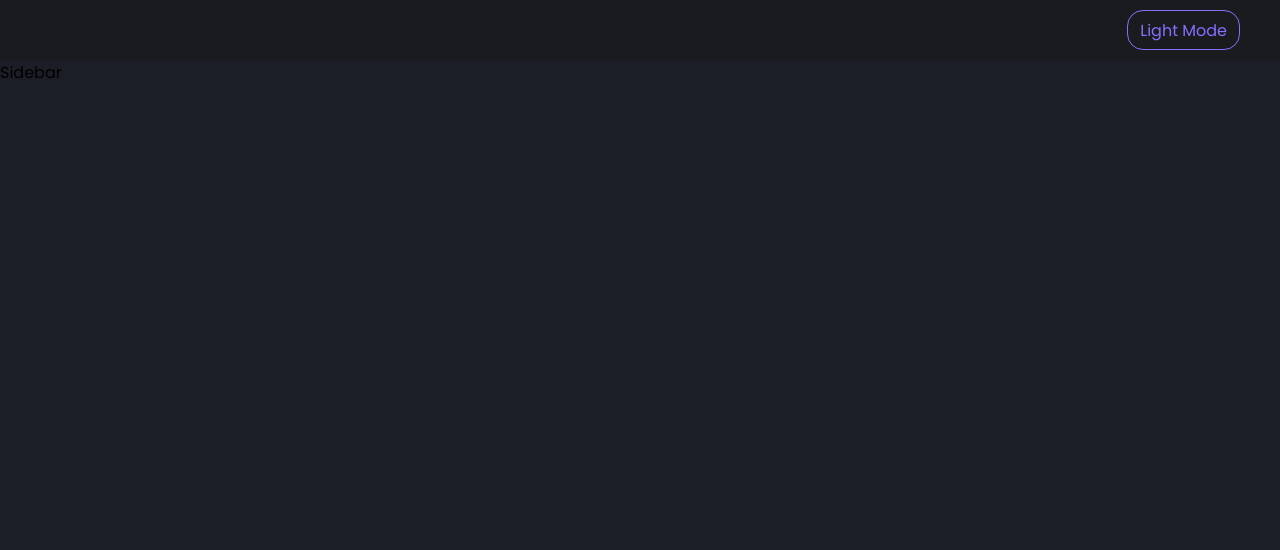
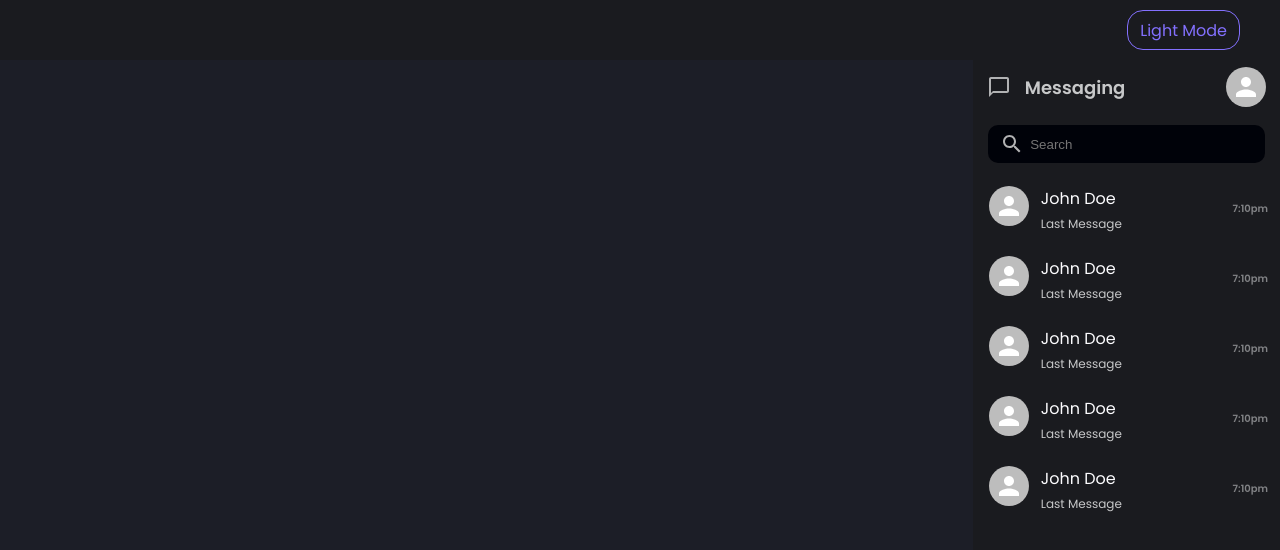
Before and after one commit to Upasana0710/Messaging-App, a React (Create React App) app in the folder client/: page / in a window 1280 px wide. Shown: the top 550 px of the page. Built offline with nearby package versions, Linux system fonts and the light colour scheme.

Commit message:
made sidebar styling

```diff
--- a/client/src/components/Sidebar.js
+++ b/client/src/components/Sidebar.js
@@ -1,9 +1,230 @@
-import React from 'react'
+import React, { useState } from 'react'
+import styled from 'styled-components';
+import Avatar from '@mui/material/Avatar';
+import SearchIcon from '@mui/icons-material/Search';
+import ArrowBackIcon from '@mui/icons-material/ArrowBack';
+import ChatBubbleOutlineIcon from '@mui/icons-material/ChatBubbleOutline';
 
+const MainContainer = styled.div`
+  background: ${({ theme }) => theme.bg};
+  height: 100%;
+  display: flex;
+  flex-direction: column;
+  width: 24%;
+  position: fixed;
+  right: 0;
+`;
+const Header = styled.div`
+  background: ${({ theme }) => theme.bg};
+  height: 54px;
+  width: 100%;
+  padding: 8px 14px;
+  display: flex;
+  align-items: center;
+  justify-content: space-between;
+  gap: 20px;
+  box-sizing: border-box;
+`;
+const Heading = styled.div`
+  display: flex;
+  flex-direction: row;
+  align-items: center;
+  gap: 14px;
+  height: 100%;
+`;
+const Title = styled.div`
+  color: ${({ theme }) => theme.text_secondary};
+  font-size: 18px;
+  font-weight: 520;
+`;
+const SearchBlock = styled.div`
+background: ${({ theme }) => theme.bg};
+height: 60px;
+display: flex;
+justify-content: center;
+align-items: center;
+`;
+const Block = styled.div`
+background: ${({ theme }) => theme.bg};
+height: 54px;
+display: flex;
+justify-content: space-between;
+align-items: center;
+padding: 8px 0px;
+padding-right: 12px;
+cursor: pointer;
+&:hover{
+    background: ${({ theme }) => theme.bgHighlight};
+    border-left: 1px solid ${({ theme }) => theme.primary};
+}
+`;
+const Search = styled.div`
+background: ${({ theme }) => theme.bgHighlight};
+color: ${({ theme }) => theme.text_primary};
+height: 38px;
+width: 90%;
+border-radius: 10px;
+display: flex;
+align-items: center;
+padding: 12px;
+box-sizing: border-box;
+gap: 4px;
+`;
+const PersonInfo = styled.div`
+display: flex;
+padding: 0px 16px;
+gap: 12px;
+`;
+const Name = styled.div`
+color: ${({ theme }) => theme.text_primary};
+`;
+const Info = styled.div`
+display: flex;
+flex-direction: column;
+gap: 4px;
+`;
+const LastMessage = styled.div`
+color: ${({ theme }) => theme.text_secondary};
+font-size: 12px;
+`;
+const Conversations = styled.div`
+display: flex;
+flex-direction: column;
+`;
+const Chat = styled.div`
+display: flex;
+flex-direction: column;
+`;
+const MessageBlock = styled.div`
+background: ${({ theme }) => theme.bg};
+color: ${({ theme }) => theme.text_primary};
+height: 60px;
+width: 100%;
+padding: 0px 12px;
+border-top: 1px solid ${({ theme }) => theme.bgHighlight};
+display: flex;
+justify-content: center;
+align-items: center;
+position: fixed;
+bottom: 0;
+`;
+const ChattingWith = styled.div`
+display: flex;
+flex-direction: row;
+justify-content: start;
+align-items: center;
+height: 60px;
+width: 100%;
+padding: 0px 12px;
+gap: 12px;
+border-top: 1px solid ${({ theme }) => theme.primary+99};
+`;
+const Messages = styled.div`
+display: flex;
+flex-direction: column;
+width: 100%;
+padding: 10px;
+box-sizing: border-box;
+`;
+const MessageContainer = styled.div`
+display: flex;
+justify-content: flex-start;
+`;
+const MyMessageContainer = styled.div`
+display: flex;
+justify-content: flex-end;
+`;
+const Message = styled.div`
+height: fit-content;
+width: fit-content;
+padding: 8px;
+background: ${({ theme }) => theme.bgHighlight};
+border-radius: 0px 12px 12px 12px;
+display: flex;
+flex-direction: column;
+gap: 4px;
+`;
+const MyMessage = styled.div`
+height: fit-content;
+width: fit-content;
+padding: 8px;
+background: ${({ theme }) => theme.primary};
+border-radius: 12px 12px 0px 12px;
+display: flex;
+flex-direction: column;
+gap: 4px;
+`;
+const Content = styled.div`
+color: ${({ theme }) => theme.text_primary};
+font-size: 12px;
+`;
+const Timestamp = styled.div`
+color: ${({ theme }) => theme.text_secondary + 99};
+font-size: 10px;
+font-weight: 700;
+text-align: end;
+`;
 const Sidebar = () => {
-  return (
-    <div>Sidebar</div>
-  )
+    const numbers = [1, 2, 3, 4, 5];
+    const [showChat, setShowChat] = useState(false)
+    return (
+        <MainContainer>
+            <Header>
+                <Heading>
+                    <ChatBubbleOutlineIcon style={{ "color": "#b1b2b3" }} />
+                    <Title>Messaging</Title>
+                </Heading>
+                <Avatar />
+            </Header>
+            {!showChat ?
+                <Conversations>
+                    <SearchBlock>
+                        <Search>
+                            <SearchIcon style={{ "color": "#b1b2b3" }} />
+                            <input type="text" placeholder="Search" style={{ "border": "none", "outline": "none", "width": "100%", "background": "inherit", "color": "inherit" }} />
+                        </Search>
+                    </SearchBlock>
+                    {numbers.map(() => (
+                        <Block onClick={() => setShowChat(!showChat)}>
+                            <PersonInfo>
+                                <Avatar />
+                                <Info>
+                                    <Name>John Doe</Name>
+                                    <LastMessage>Last Message</LastMessage>
+                                </Info>
+                            </PersonInfo>
+                            <Timestamp>7:10pm</Timestamp>
+                        </Block>
+                    ))}
+                </Conversations>
+                :
+                <Chat>
+                    <ChattingWith>
+                        <ArrowBackIcon style={{ "color": "#b1b2b3", "cursor": "pointer" }} onClick={() => setShowChat(!showChat)} />
+                        <Avatar />
+                        <Name>John Doe</Name>
+                    </ChattingWith>
+                    <Messages>
+                        <MessageContainer>
+                            <Message>
+                                <Content>Hi this is John Doe</Content>
+                                <Timestamp>7:10pm</Timestamp>
+                            </Message>
+                        </MessageContainer>
+                        <MyMessageContainer>
+                            <MyMessage>
+                                <Content>Hi this is John Doe</Content>
+                                <Timestamp>7:10pm</Timestamp>
+                            </MyMessage>
+                        </MyMessageContainer>
+                    </Messages>
+                    <MessageBlock>
+                        <input placeholder="Message..." type="text" style={{ "border": "none", "outline": "none", "width": "100%", "background": "inherit", "color": "inherit", "font-size": "16px" }} />
+                    </MessageBlock>
+                </Chat>
+            }
+        </MainContainer>
+    )
 }
 
 export default Sidebar
```
